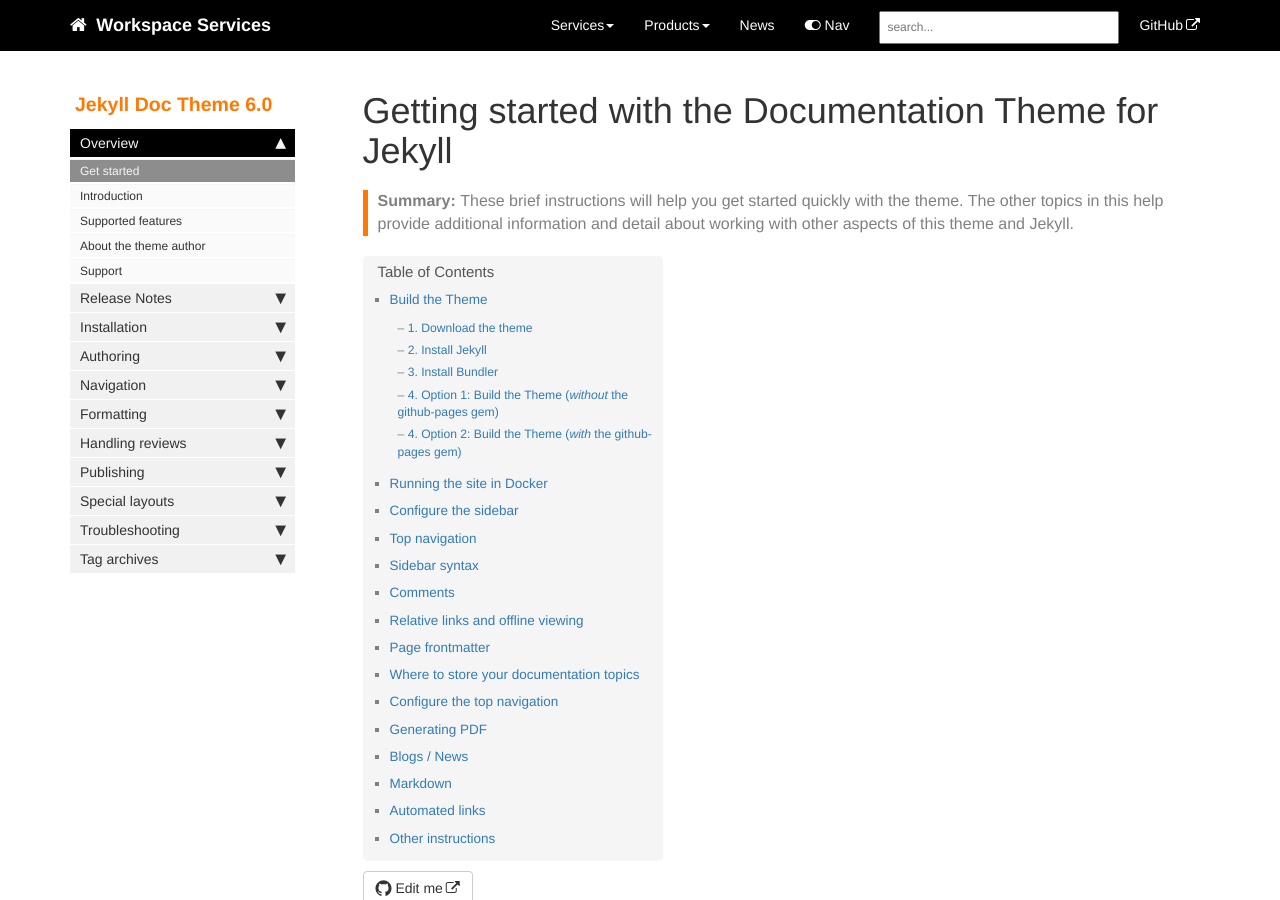
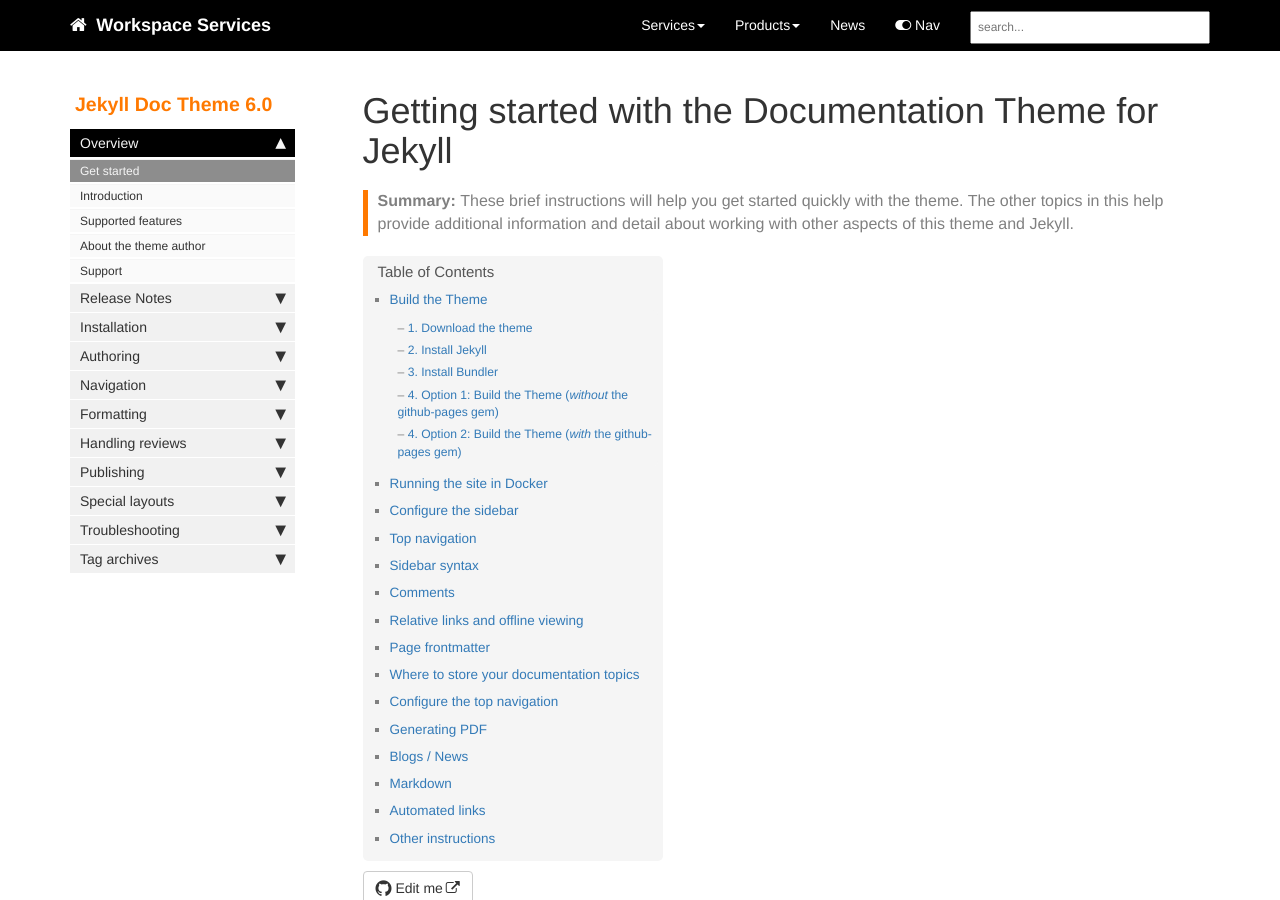
Before and after one commit to brummens/workspace-docs, a Jekyll site: the page built from index.md, in a window 1280 px wide and 900 px high. Built offline with Jekyll 4.4.1, drawn with Linux system fonts in a browser that asks for light colours; comment, search, counter and statistics services are not loaded.

```diff
--- a/_includes/topnav.html
+++ b/_includes/topnav.html
@@ -79,18 +79,6 @@
                     <!--end search-->
                 </li>
 
-				{% for entry in topnav.topnav %}
-                {% for item in entry.items %}
-                {% if item.external_url %}
-                <li><a href="{{item.external_url}}" target="_blank" rel="noopener">{{item.title}}</a></li>
-                {% elsif page.url contains item.url %}
-                <!-- <li class="active"><a href="{{item.url | remove: "/"}}">{{item.title}}</a></li> -->
-                {% else %}
-                <!-- <li><a href="{{item.url | remove: "/"}}">{{item.title}}</a></li> -->
-                {% endif %}
-                {% endfor %}
-                {% endfor %}
-
             </ul>
         </div>
         </div>
```
